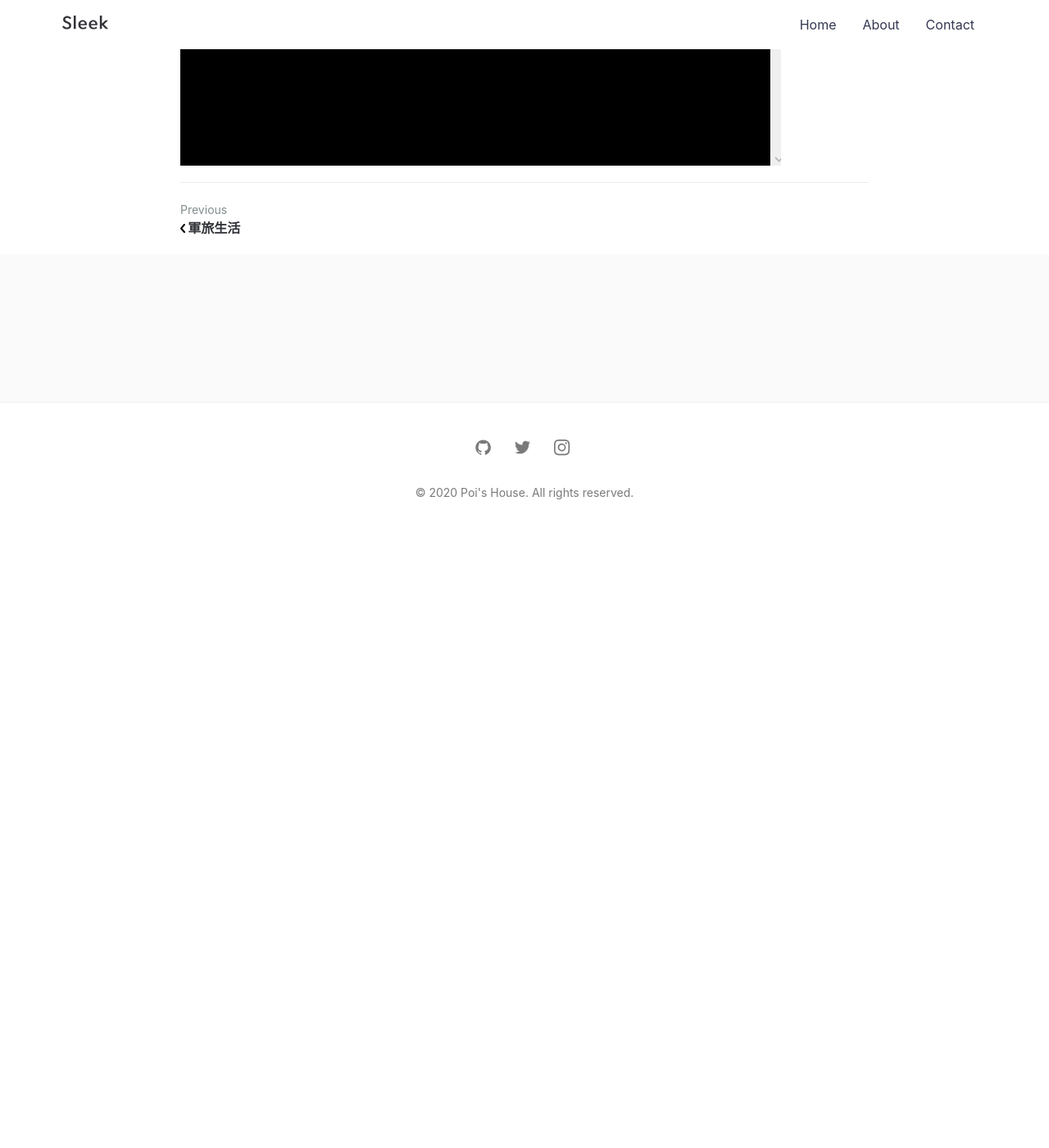
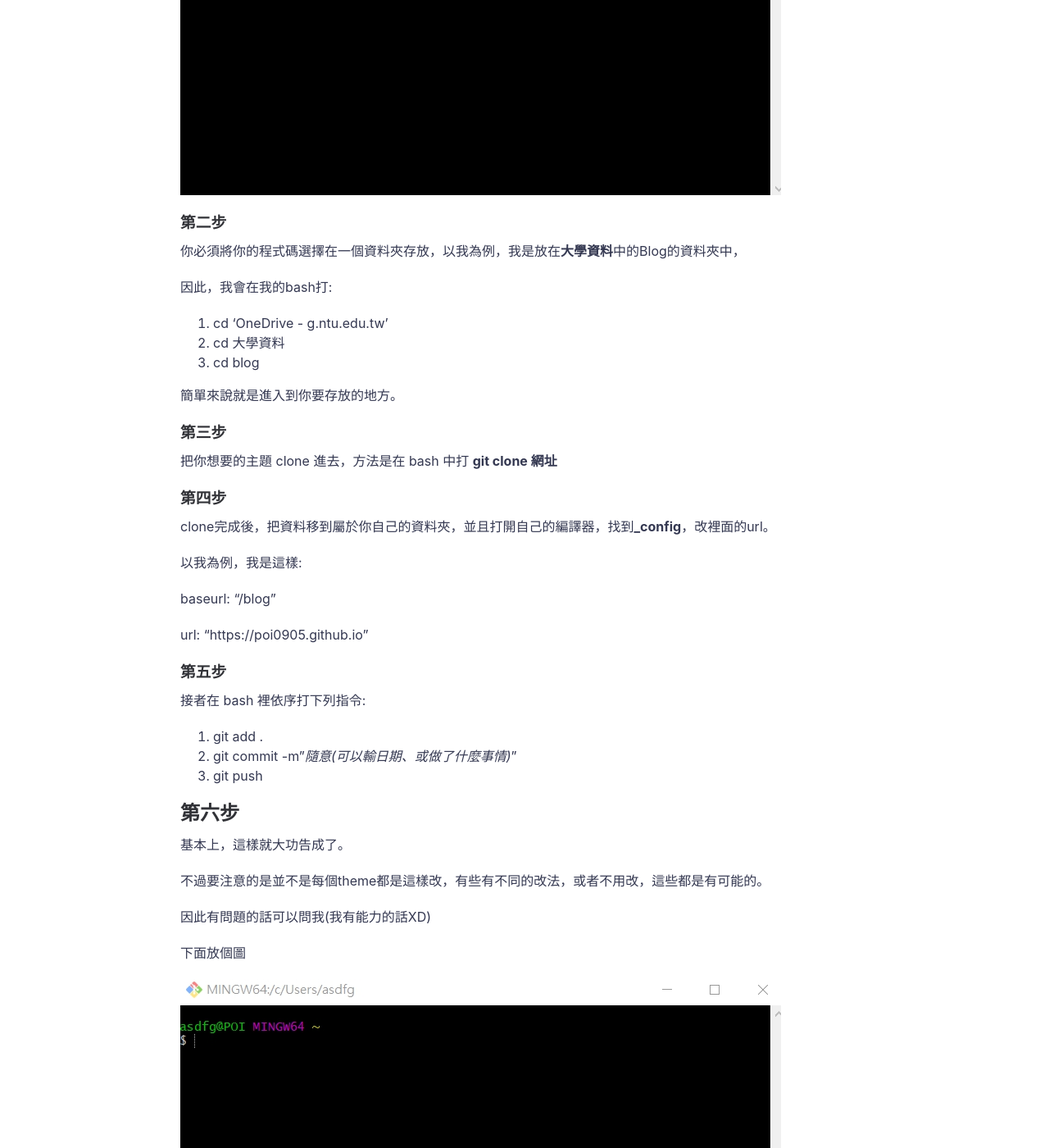
Before and after one commit to poi0905/blog, a Jekyll site: the page built from _posts/2020-07-02-githubpagetutorial.md, in a window 1280 px wide and 1400 px high, scrolled down 1375 px. Shown: the whole window at 82% size. Built offline with Jekyll 4.4.1, drawn with Linux system fonts in a browser that asks for light colours; comment, search, counter and statistics services are not loaded; before the commit the page ends 2031 px from its top, so only the background shows below that.

Commit message:
2020/7/2

```diff
--- a/_posts/2020-07-02-githubpagetutorial.md
+++ b/_posts/2020-07-02-githubpagetutorial.md
@@ -28,8 +28,60 @@
 
 ***
 
-首先，你要先下載[Git Bash](https://git-scm.com/downloads)，
+### 第一步
+
+你要先下載[Git Bash](https://git-scm.com/downloads)，
 
 下載完成後打開它
 
 ![image](https://raw.githubusercontent.com/poi0905/blog/master/assets/img/posts/1.png)
+
+### 第二步
+
+你必須將你的程式碼選擇在一個資料夾存放，以我為例，我是放在**大學資料**中的Blog的資料夾中，
+
+因此，我會在我的bash打:
+
+1. cd 'OneDrive - g.ntu.edu.tw'
+2. cd 大學資料
+3. cd blog
+
+簡單來說就是進入到你要存放的地方。
+
+### 第三步
+
+把你想要的主題 clone 進去，方法是在 bash 中打 **git clone 網址**
+
+### 第四步
+
+clone完成後，把資料移到屬於你自己的資料夾，並且打開自己的編譯器，找到**_config**，改裡面的url。
+
+以我為例，我是這樣:
+
+baseurl: "/blog"
+
+url: "https://poi0905.github.io"
+
+### 第五步
+
+接者在 bash 裡依序打下列指令:
+
+1. git add .
+2. git commit -m"_隨意(可以輸日期、或做了什麼事情)_"
+3. git push
+
+## 第六步
+
+基本上，這樣就大功告成了。
+
+不過要注意的是並不是每個theme都是這樣改，有些有不同的改法，或者不用改，這些都是有可能的。
+
+因此有問題的話可以問我(我有能力的話XD)
+
+下面放個圖
+
+![image](https://raw.githubusercontent.com/poi0905/blog/master/assets/img/posts/1.png)
+
+![image](https://raw.githubusercontent.com/poi0905/blog/master/assets/img/posts/1.png)
+
+![image](https://raw.githubusercontent.com/poi0905/blog/master/assets/img/posts/1.png)
```
Also changed, not shown: assets/img/posts/2.jpg (added), assets/img/posts/3.jpg (added), assets/img/posts/4.jpg (added).
